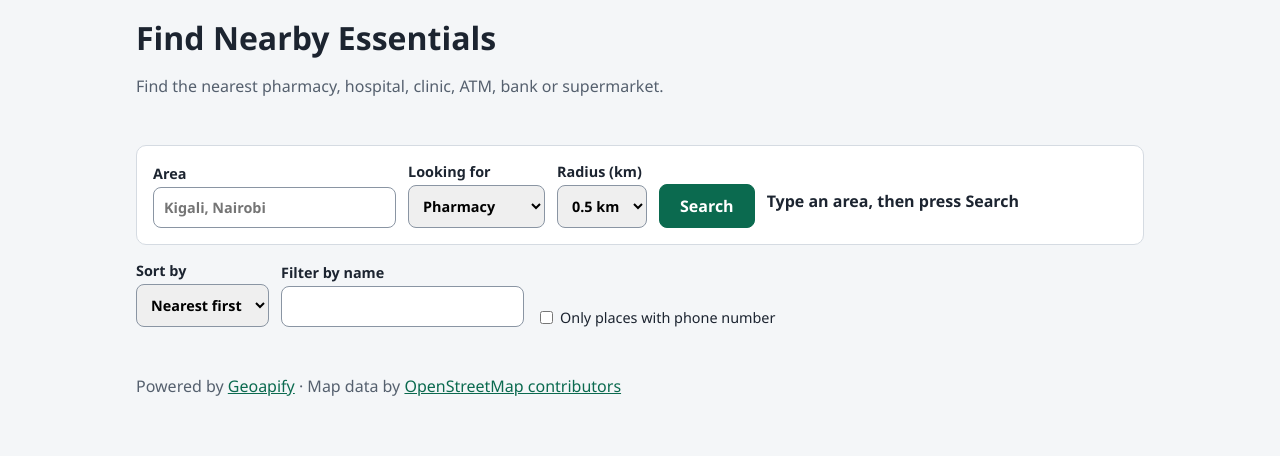
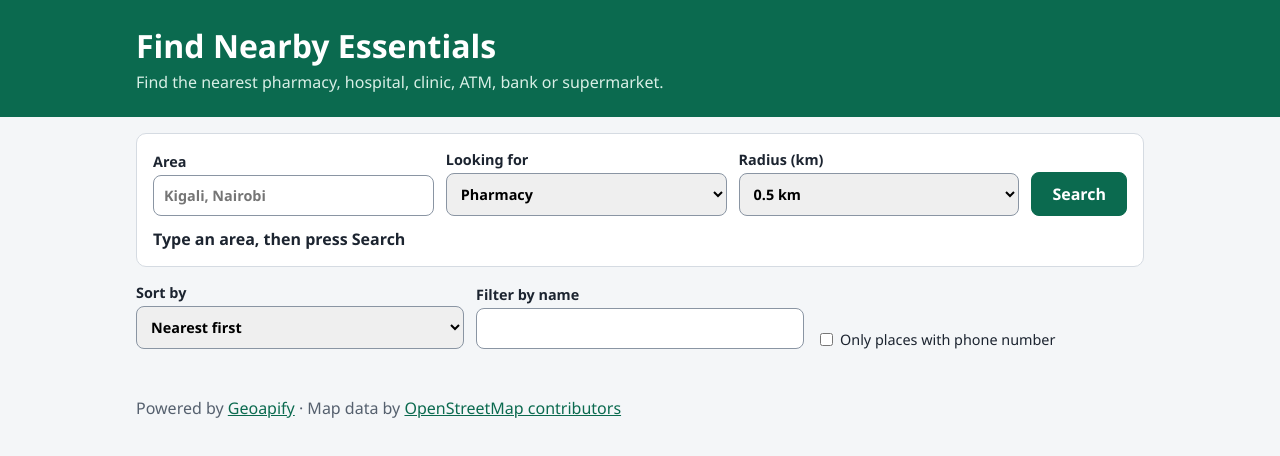
Before and after one commit to lnjoroge-alu/summative-web-infra, a website: page public/index.html in a window 1280 px wide. Drawn offline with Linux system fonts and the light colour scheme.

Commit message:
feat: update header background and styling

```diff
--- a/public/style.css
+++ b/public/style.css
@@ -8,8 +8,19 @@ body {
 }
 
 header, main, footer {max-width: 1040px; margin: 0 auto; padding: 16px; }
-header h1 { margin: 0; color: #0b6a4f,}
-header p, footer { color: #55606e;}
+
+header {
+    max-width: none;
+    background: #0b6a4f;
+    padding: 24px 16px;
+}
+
+header h1, header p { max-width: 1008px; margin: 0 auto;}
+header h1 {color: #fff;}
+header p {color: #d8efe6; margin-top: 4px;}
+
+
+footer { color: #55606e;}
 a {color: #0b6a4f;}
 
 form, .toolbar {
@@ -22,7 +33,7 @@ form, .toolbar {
 
 form {background: #fff; border: 1px solid #d5dbe2; border-radius: 10px; padding: 16px;}
 
-label {display: flex; flex-direction: column; gap: 4px; font-weight: 600; font-size: 0.9rem;}
+label {display: flex; flex-direction: column; gap: 4px; font-weight: 600; font-size: 0.9rem; flex: 1 1 160px;}
 label.checkbox { flex-direction: row; align-items: center; font-weight: 400;}
 
 input[type='text'], input[type='search'], select, button {
@@ -43,7 +54,7 @@ button {
 
 button:disabled {opacity: 0.6;}
 
-#status { font-weight: 600;}
+#status { font-weight: 600; flex-basis: 100%; margin: 0; }
 #status.error {color: #a4161a;}
 
 .table-wrap {overflow-x: auto;}
```
Also changed, not shown: public/index.html (+2 -2 lines).
